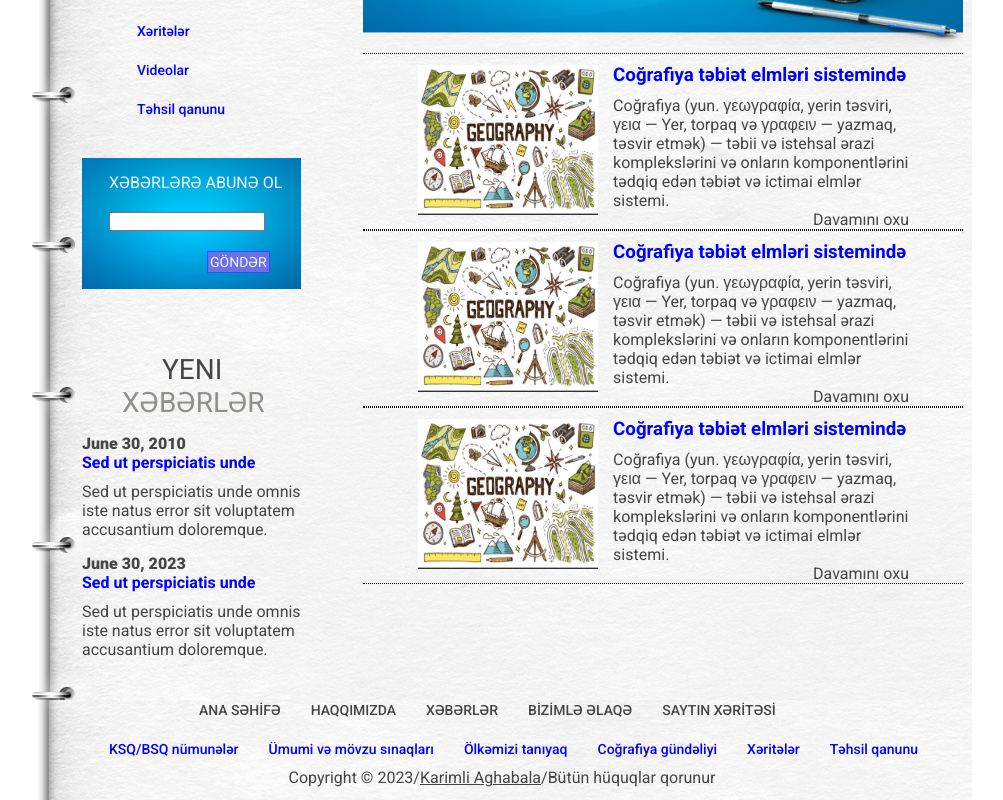
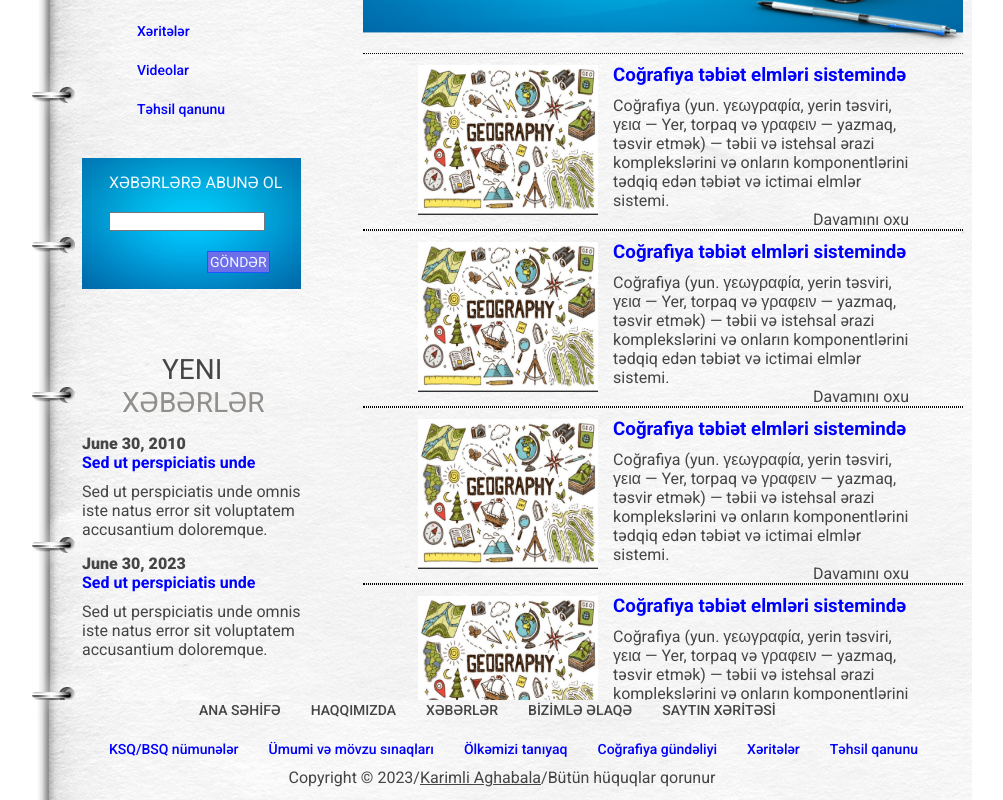
Before and after one commit to karimliaghabala/cografiya.info, a React (Vite) app: page /news in a window 1280 px wide. Shown: the part 395-1195 px from the top of the page, without its empty margins (138-1141 px from the left). Built offline with nearby package versions, Linux system fonts and the light colour scheme.

Commit message:
update scroll

```diff
--- a/src/assets/components/main-sections/main.css
+++ b/src/assets/components/main-sections/main.css
@@ -99,7 +99,13 @@
 .news>:nth-child(3){
     margin: 10px 0;
 }
-
+.right-section{
+    overflow-y: scroll;
+    overflow-x:hidden;
+}
+.right-section::-webkit-scrollbar {
+    background-color: rgba(236, 236, 236, 0);
+}
 .right-section img{
     width: 600px;
     height: 250px;
--- a/src/assets/components/news/news.jsx
+++ b/src/assets/components/news/news.jsx
@@ -36,6 +36,26 @@ const News = () => {
         <Link to='/'>Davamını oxu</Link>
         </div>
     </div>
+    <div className='news-i'>
+        <div className="img-new">
+          <img src={NewsImg} alt="" />
+        </div>
+        <div className="news-text">
+        <h3 className='h3'>Coğrafiya təbiət  elmləri sistemində</h3>
+        <p>Coğrafiya (yun. γεωγραφία, yerin təsviri, γεια — Yer, torpaq və γραφειν — yazmaq, təsvir etmək) — təbii və istehsal ərazi komplekslərini və onların komponentlərini tədqiq edən təbiət və ictimai elmlər sistemi. </p>
+        <Link to='/'>Davamını oxu</Link>
+        </div>
+    </div>
+    <div className='news-i'>
+        <div className="img-new">
+          <img src={NewsImg} alt="" />
+        </div>
+        <div className="news-text">
+        <h3 className='h3'>Coğrafiya təbiət  elmləri sistemində</h3>
+        <p>Coğrafiya (yun. γεωγραφία, yerin təsviri, γεια — Yer, torpaq və γραφειν — yazmaq, təsvir etmək) — təbii və istehsal ərazi komplekslərini və onların komponentlərini tədqiq edən təbiət və ictimai elmlər sistemi. </p>
+        <Link to='/'>Davamını oxu</Link>
+        </div>
+    </div>
     </>
   )
 }
```
